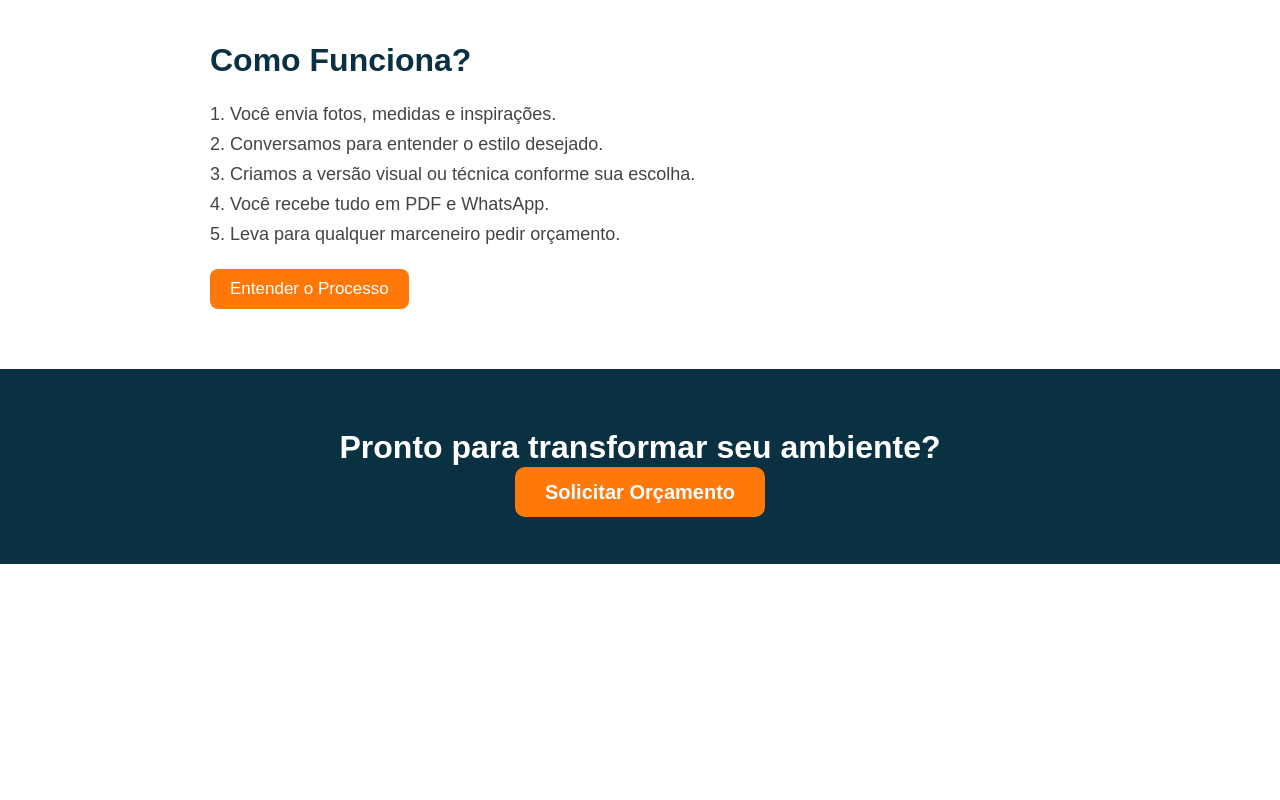
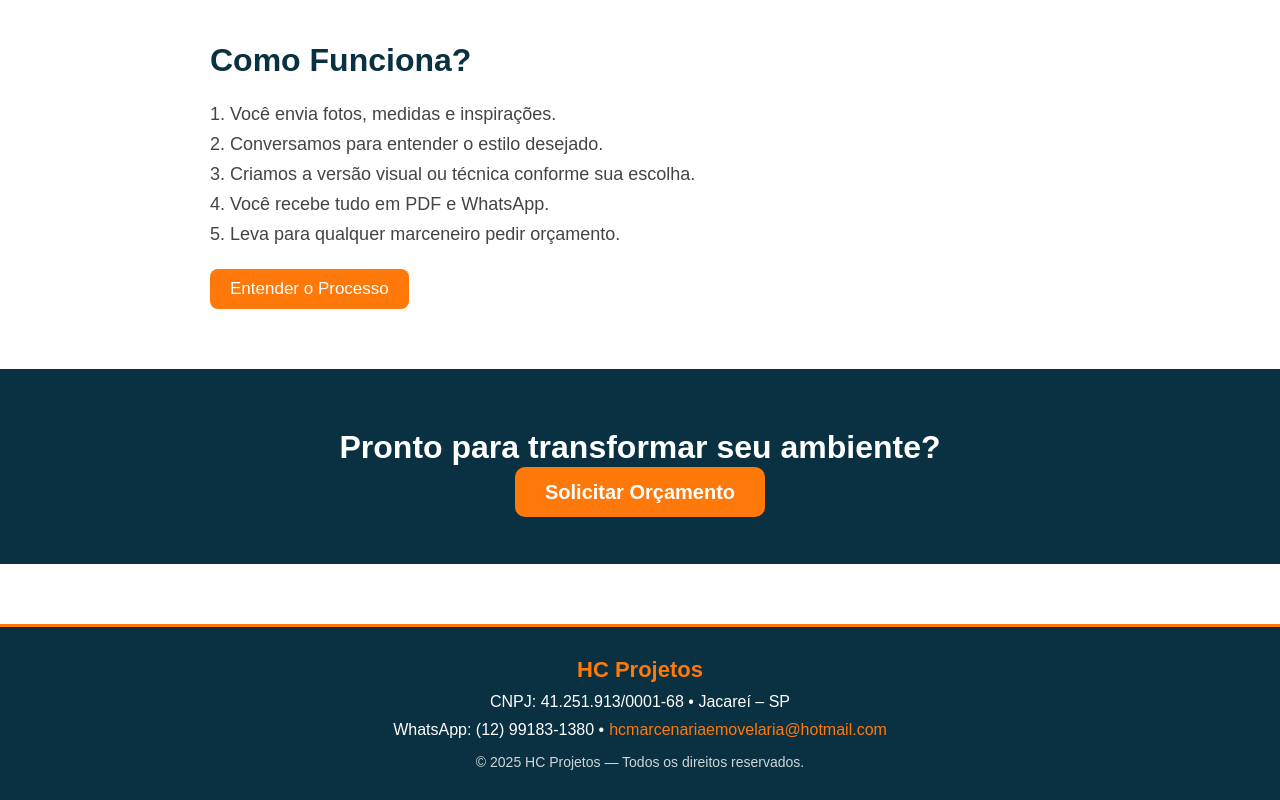
Before and after one commit to hcmarcenaria/Hcprojetos-site, a Next.js app: page / in a window 1280 px wide. Shown: the part 1007-1807 px from the top of the page. Before the commit the page ends 1571 px from the top, so only its background shows below. Built offline with nearby package versions, Linux system fonts and the light colour scheme.

Commit message:
Atualizar o _app.js

```diff
--- a/pages/_app.js
+++ b/pages/_app.js
@@ -1,6 +1,7 @@
 import '../styles/globals.css'
 import Script from 'next/script'
 import Header from '../components/Header'
+import Footer from '../components/Footer'
 
 export default function App({ Component, pageProps }) {
   return (
@@ -16,8 +17,11 @@ export default function App({ Component, pageProps }) {
       {/* MENU SUPERIOR */}
       <Header />
 
-      {/* CONTEÚDO DO SITE */}
+      {/* CONTEÚDO PRINCIPAL */}
       <Component {...pageProps} />
+
+      {/* RODAPÉ */}
+      <Footer />
     </>
   )
 }
```
